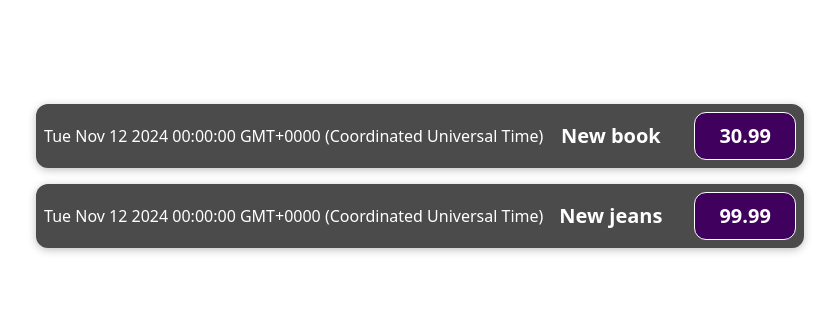
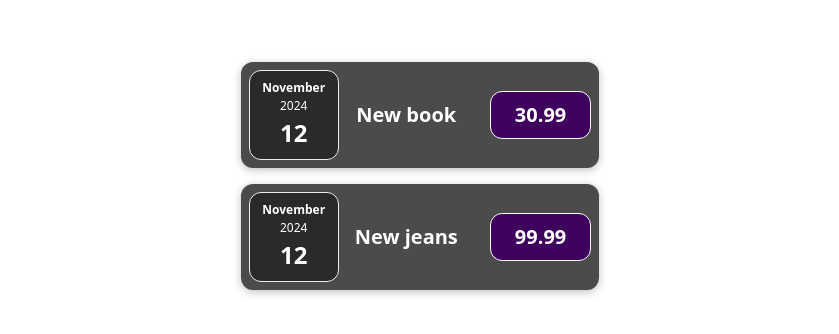
Before and after one commit to Roven555/expenses, a React (Vite) app in the folder expenses/: page / in a window 1280 px wide. Shown: the part 224-558 px from the top of the page, without its empty margins (220-1059 px from the left). Built offline with nearby package versions, Linux system fonts and the light colour scheme.

Commit message:
Ülesanne 1

```diff
--- /dev/null
+++ b/expenses/src/components/ExpenseDate.css
@@ -0,0 +1,26 @@
+.expense-date {
+  display: flex;
+  flex-direction: column;
+  width: 5.5rem;
+  height: 5.5rem;
+  border: 1px solid #ececec;
+  background-color: #2a2a2a;
+  color: white;
+  border-radius: 12px;
+  align-items: center;
+  justify-content: center;
+}
+
+.expense-date__month {
+  font-size: 0.75rem;
+  font-weight: bold;
+}
+
+.expense-date__year {
+  font-size: 0.75rem;
+}
+
+.expense-date__day {
+  font-size: 1.5rem;
+  font-weight: bold;
+}
--- /dev/null
+++ b/expenses/src/components/ExpenseDate.jsx
@@ -0,0 +1,17 @@
+import './ExpenseDate.css';
+
+const ExpenseDate = (props) => {
+  const day = props.date.toLocaleString('en-US', { day: '2-digit' });
+  const month = props.date.toLocaleString('en-US', { month: 'long' });
+  const year = props.date.getFullYear();
+
+  return (
+    <div className="expense-date">
+      <div className="expense-date__month">{month}</div>
+      <div className="expense-date__year">{year}</div>
+      <div className="expense-date__day">{day}</div>
+    </div>
+  );
+};
+
+export default ExpenseDate;
--- a/expenses/src/components/ExpenseItem.jsx
+++ b/expenses/src/components/ExpenseItem.jsx
@@ -1,15 +1,13 @@
-import "./ExpenseItem.css";
+import ExpenseDate from './ExpenseDate';
+import './ExpenseItem.css';
 
 const ExpenseItem = (props) => {
-  console.log(props);
-  console.log(props.data);
-
   return (
-    <div className="expense-item">
-      <div>{props.data.date.toString()}</div>
-      <div className="expense-item__description">
+    <div className='expense-item'>
+      <ExpenseDate date={props.data.date} />
+      <div className='expense-item__description'>
         <h2>{props.data.title}</h2>
-        <div className="expense-item__price">{props.data.price}</div>
+        <div className='expense-item__price'>{props.data.price}</div>
       </div>
     </div>
   );
```
